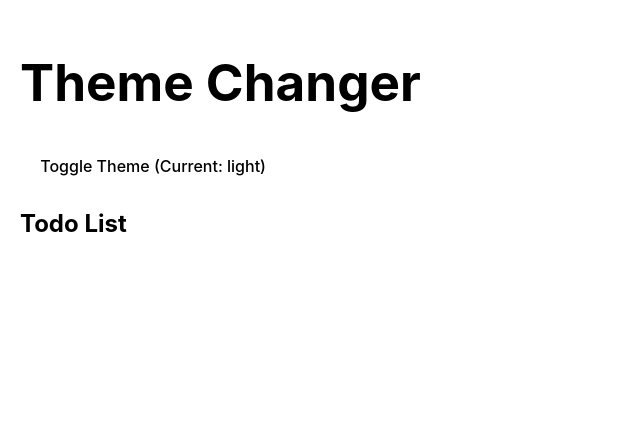
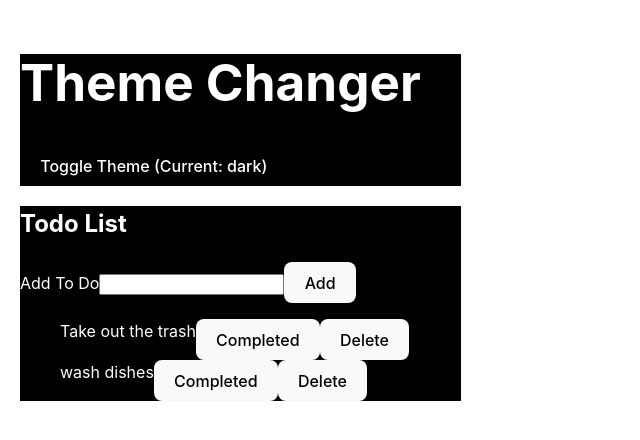
Before and after one commit to MrSankofa/react-interview-prep, a React (Vite) app: page / in a window 1280 px wide. Shown: the top 440 px of the page, without its empty margins (0-640 px from the left). Built offline with nearby package versions, Linux system fonts and the light colour scheme.

Commit message:
completed(feature): adding completing and deleting todos

```diff
--- a/src/App.jsx
+++ b/src/App.jsx
@@ -4,7 +4,6 @@
 * create a TodoForm and TodoList complete to show CRUD functionality
 * */
 
-import { Header } from "./components/Header";
 import { ThemeProvider } from "./global/ThemeContext";
 import { ThemedApp } from "./components/ThemeApp";
 
--- a/src/components/ThemeApp.jsx
+++ b/src/components/ThemeApp.jsx
@@ -1,9 +1,62 @@
-import { useContext } from "react"
+import { useContext, useEffect, useState } from "react"
 import { ThemeContext } from "../global/ThemeContext"
 import { Header } from "./Header";
+import ToDoList from "./ToDoList"
+
+// missing up on the todo, where the store the state for child components, what the state should be.
+// should I use map or foreach
 
 export const ThemedApp = () => {
     const { theme } = useContext(ThemeContext);
+
+    const [todos, setTodos] = useState([]);
+
+    useEffect( () => {
+        setTodos(prev => [
+            {
+                todo: "Take out the trash",
+                id: "12838324",
+                isCompleted: false,
+            },
+            {
+                todo: "wash dishes",
+                id: "14884329",
+                isCompleted: false,
+            },
+        ])
+    }, []);
+
+    const addToDo = (todoText) => {
+        console.log("Add todo");
+
+
+        setTodos(prev => [...prev, {
+            todo: todoText,
+            id: Date.now(),
+            isCompleted: false
+        }]);
+    }
+
+    const deleteToDo = (targetTodoId) => {
+        console.log("delete to do")
+
+        setTodos(prev => prev.filter(todo => {
+            return todo.id !== targetTodoId
+        }));
+    }
+
+    const toggleComplete = (targetTodo) => {
+        console.log("toggle completed to do")
+
+        setTodos(prev => prev.map(todo => {
+            if(todo.id === targetTodo.id) {
+                todo.isCompleted = !targetTodo.isCompleted;
+            }
+
+            return todo;
+        }));
+
+    }
 
     return (
         <div
@@ -18,8 +71,19 @@ export const ThemedApp = () => {
         }}
         >
             <Header />
-            <div style={{ margin: "0 auto", maxWidth: "600px", background: theme === "light" ? "white" : "black", color: theme === "light" ? "black" : "white"}}>
+            <div style={{
+                margin: "0 auto",
+                maxWidth: "600px",
+                background: theme === "light" ? "white" : "black",
+                color: theme === "light" ? "black" : "white"
+            }}>
                 <h2>Todo List</h2>
+                <ToDoList
+                    todos={todos}
+                    addTodo={addToDo}
+                    toggleComplete={toggleComplete}
+                    deleteToDo={deleteToDo}
+                />
             </div>
         </div>
     );
--- /dev/null
+++ b/src/components/ToDoList.jsx
@@ -0,0 +1,41 @@
+import { useState } from "react";
+
+
+export const ToDoList = ({todos, addTodo, deleteToDo, toggleComplete}) => {
+    const [input, setInput] = useState("");
+
+    return (
+        <>
+            <label htmlFor="addTodo">Add To Do</label>
+            <input type="text" name="addTodo" id="addToDo" value={input} onChange={(e) => setInput(e.target.value)}/>
+            <button onClick={() => {
+                    addTodo(input);
+                    setInput("");
+                }}
+            >
+                Add
+            </button>
+
+            <ul >
+
+                {todos.map( ({todo, id, isCompleted}) => {
+                    return (
+                        <li key={id} style={{display: "flex"}}>
+                            <span style={{ textDecoration: isCompleted ? "line-through" : "none"}}>
+                                {todo}
+                            </span>
+                            <button onClick={() => toggleComplete({todo, id, isCompleted})}>Completed</button>
+                            <button onClick={() => deleteToDo(id)}>Delete</button>
+                        </li>
+                    )
+                })}
+
+
+            </ul>
+
+
+        </>
+    );
+}
+
+export default ToDoList;
--- a/src/global/ThemeContext.jsx
+++ b/src/global/ThemeContext.jsx
@@ -5,7 +5,7 @@ export const ThemeContext = createContext();
 
 export const ThemeProvider = ({children}) => {
 
-    const [theme, setTheme] = useState("light");
+    const [theme, setTheme] = useState("dark");
 
     const toggleTheme = () => {
         setTheme(prev => prev === "light" ? "dark" : "light");
```
